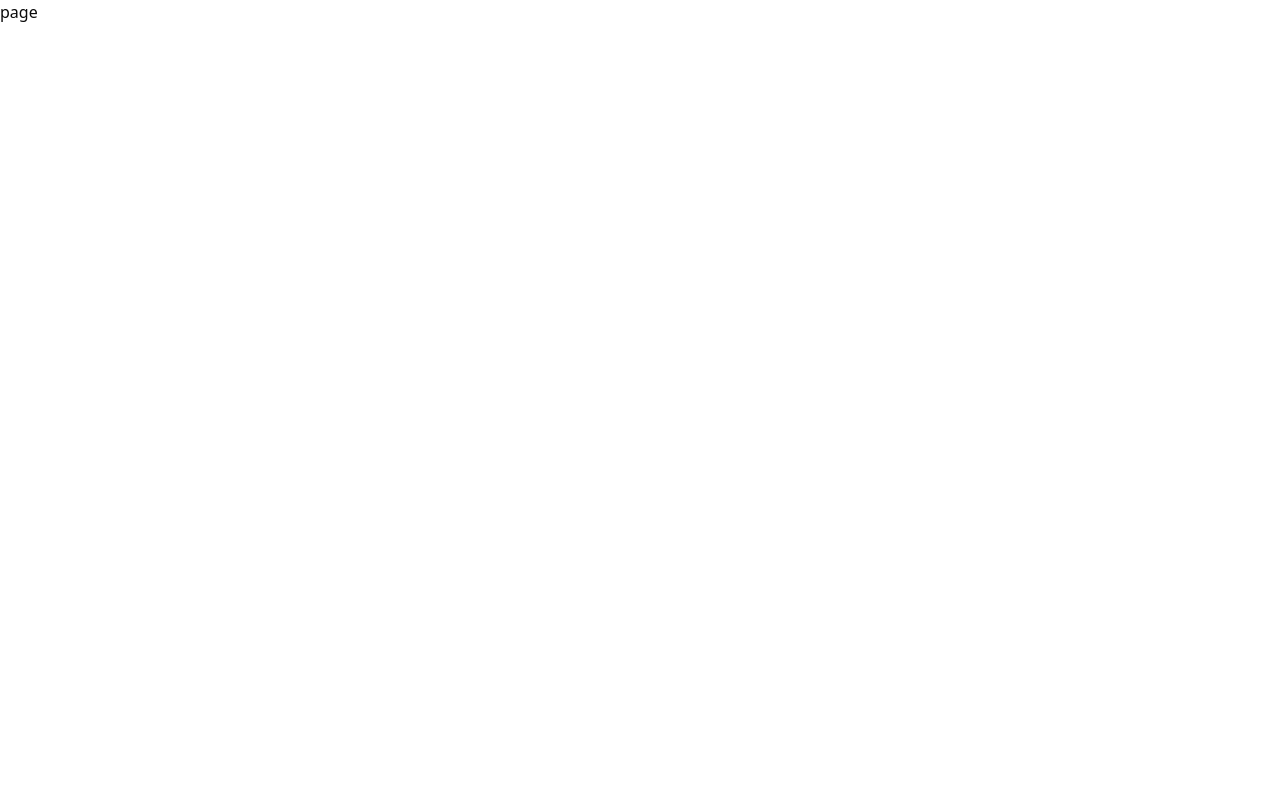
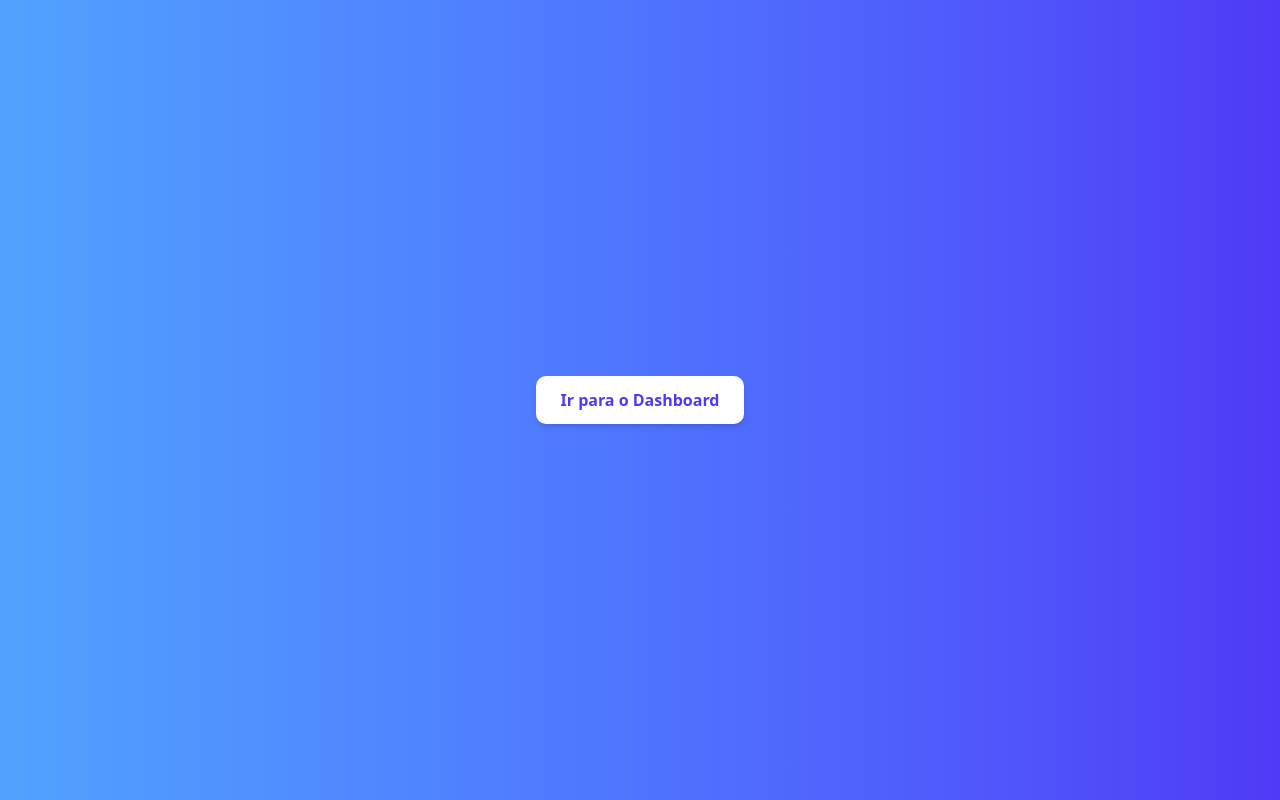
Before and after one commit to iagoscandido/sis-waze-v3, a Next.js app: page / in a window 1280 px wide. Built offline with nearby package versions, Linux system fonts and the light colour scheme.

Commit message:
feat: add simple landing page with button to dashboard

```diff
--- a/app/page.tsx
+++ b/app/page.tsx
@@ -1,7 +1,17 @@
+import Link from "next/link";
 import React from "react";
 
 const page = () => {
-  return <div>page</div>;
+  return (
+    <main className="flex items-center justify-center min-h-screen bg-gradient-to-r from-blue-400 to-indigo-600">
+      <Link
+        href="/dashboard"
+        className="px-6 py-3 bg-white text-indigo-600 font-semibold rounded-lg shadow-md hover:bg-indigo-50 transition-colors duration-300"
+      >
+        Ir para o Dashboard
+      </Link>
+    </main>
+  );
 };
 
 export default page;
```
